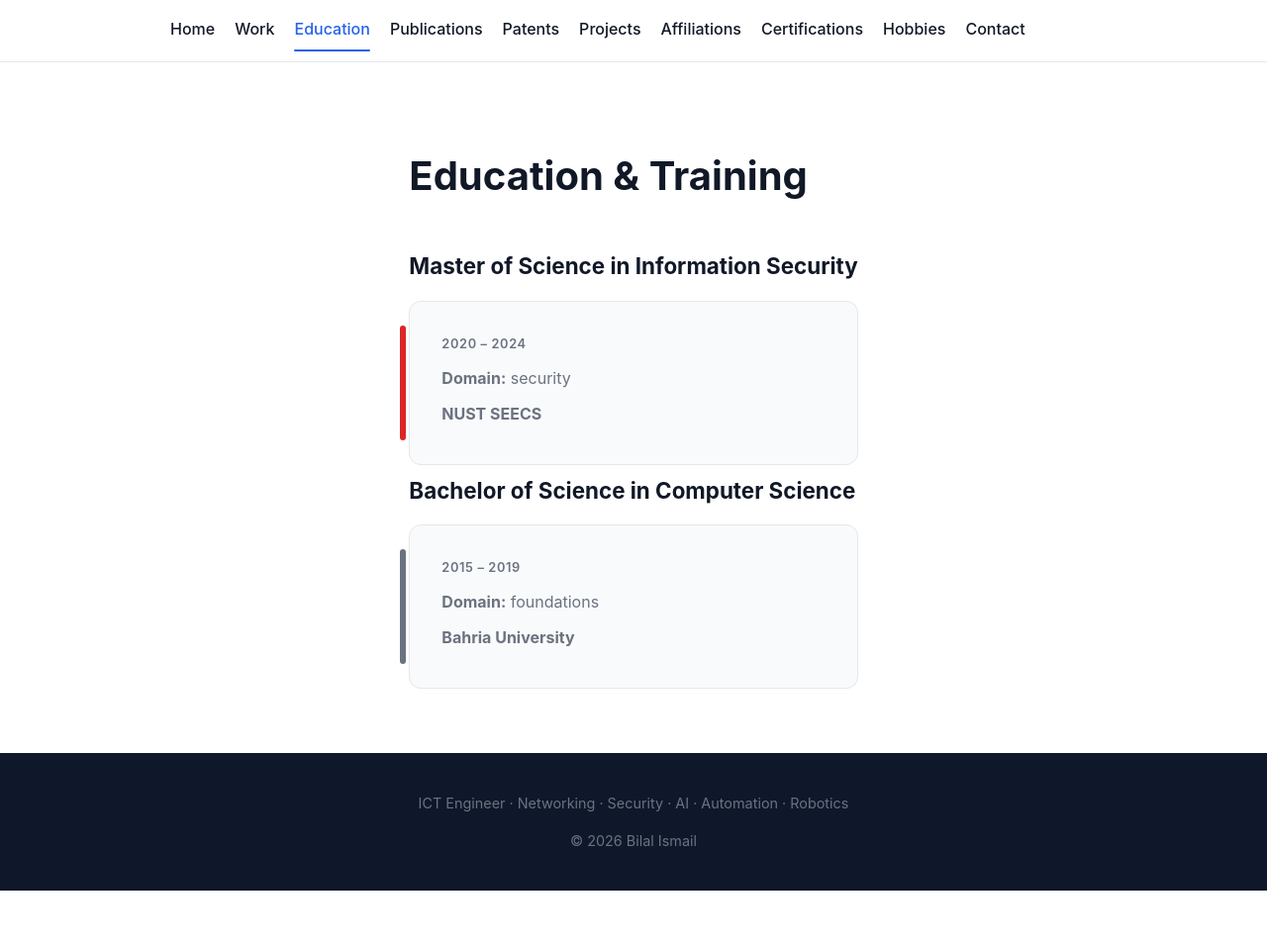
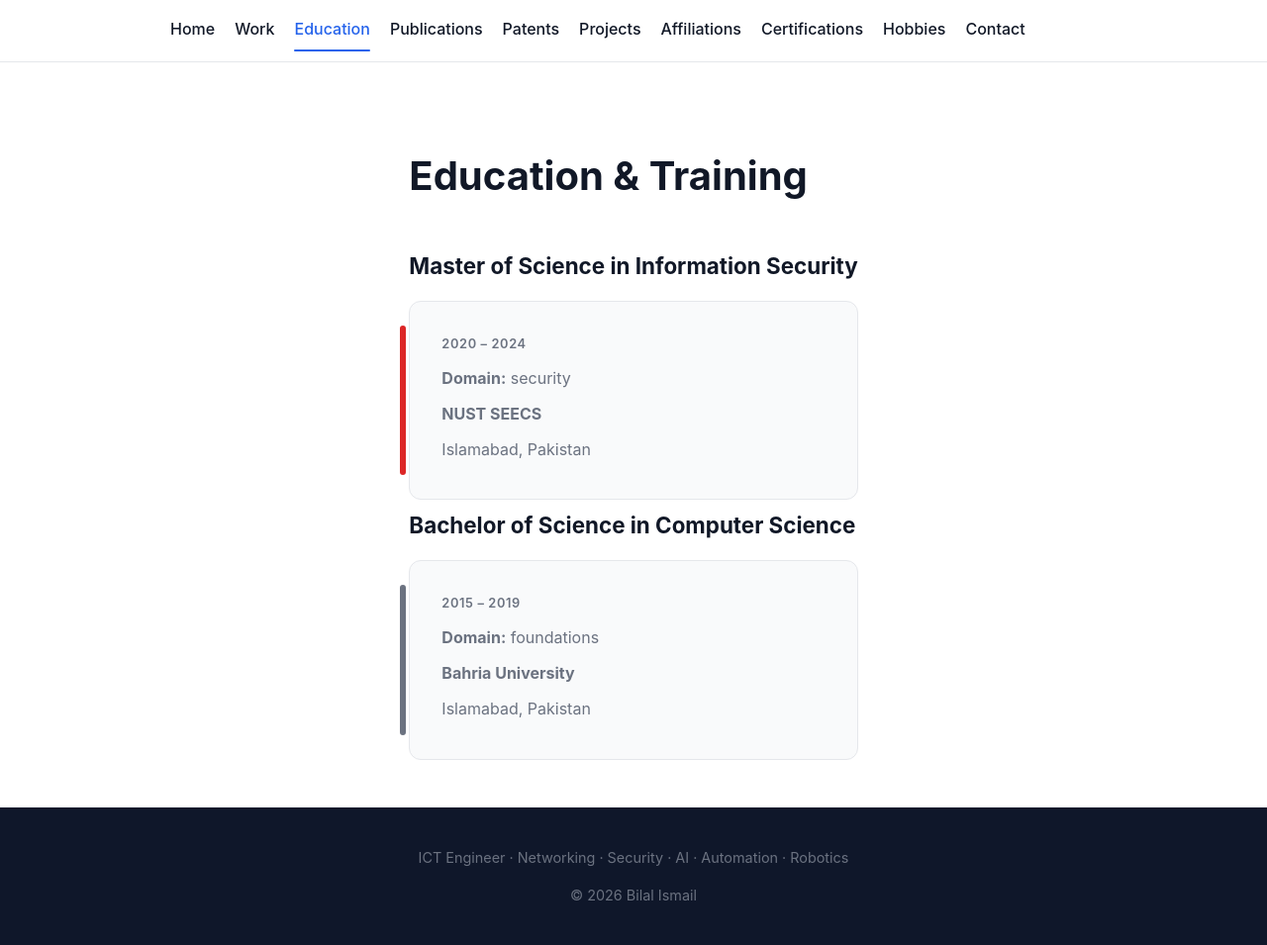
Before and after one commit to bilal-ismail/bilal-ismail.github.io, a Jekyll site: the page built from education.md, in a window 1280 px wide. Shown: the whole page at 99% size. Built offline with Jekyll 4.4.1, drawn with Linux system fonts in a browser that asks for light colours; before the commit the page ends 900 px from its top, so only the background shows below that; part of the change alters nothing that is shown.

Commit message:
Update timeline-item.html

```diff
--- a/_includes/timeline-item.html
+++ b/_includes/timeline-item.html
@@ -55,6 +55,10 @@
     <p><strong>{{ include.item.institution }}</strong></p>
   {% endif %}
 
+  {% if include.item.location %}
+    <p>{{ include.item.location }}</p>
+  {% endif %}
+
   {% if include.item.summary %}
     <p>{{ include.item.summary }}</p>
   {% endif %}
@@ -75,6 +79,14 @@
     <p>{{ include.item.description }}</p>
   {% endif %}
 
+  {% if include.item.technologies %}
+    <p><strong>Technologies:</strong>{{ include.item.technologies }}</p>
+  {% endif %}
+
+  {% if include.item.highlights %}
+    <p><strong>Highlights:</strong>{{ include.item.highlights }}</p>
+  {% endif %}
+
   {% if include.item.highlights %}
     <ul>
       {% for h in include.item.highlights %}
```
